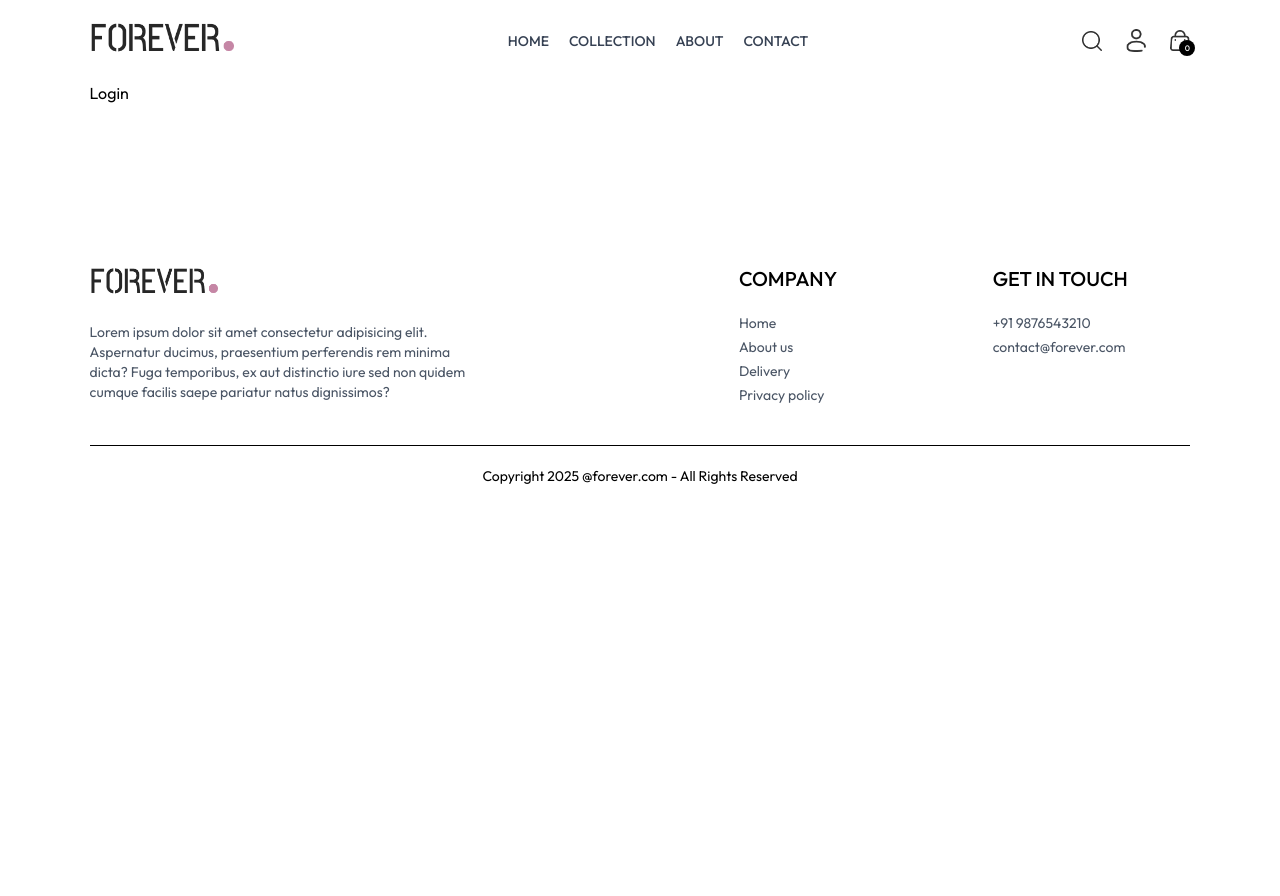
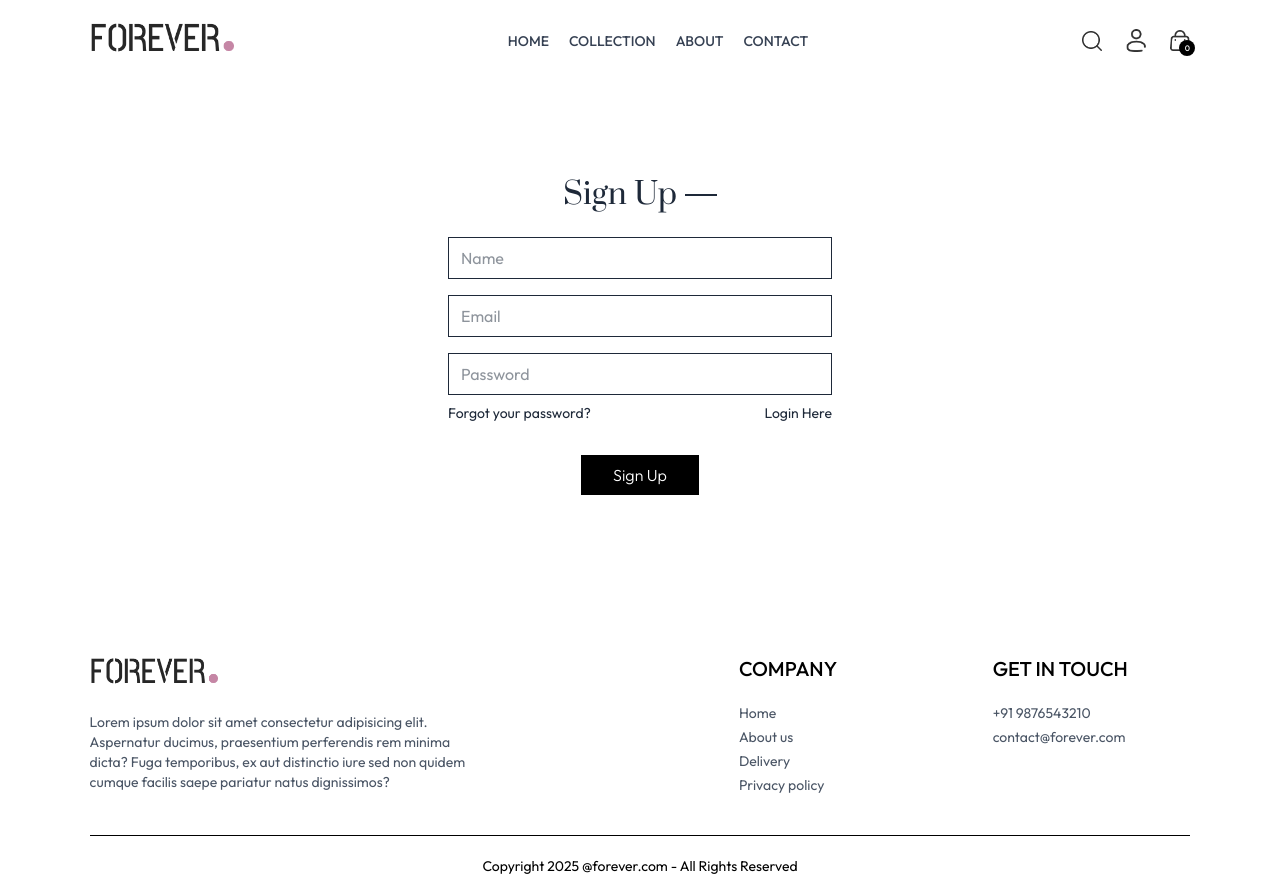
Before and after one commit to shashank2043/e-commerce, a React (Vite) app in the folder frontend/: page /login in a window 1280 px wide. Before the commit the page ends 800 px from the top, so only its background shows below. Built offline with nearby package versions, Linux system fonts and the light colour scheme.

Commit message:
Created Login and Sign Up pages

```diff
--- a/frontend/src/components/Navbar.jsx
+++ b/frontend/src/components/Navbar.jsx
@@ -35,11 +35,13 @@
       <div className="flex items-center gap-6">
         <img onClick={()=>setShowSearch(!showSearch)} src={assets.search_icon} className="w-5 cursor-pointer" alt="" />
         <div className="group relative">
+          <Link to='/login'>
           <img
             src={assets.profile_icon}
             className="w-5 cursor-pointer"
             alt=""
           />
+          </Link>
           <div className="group-hover:block hidden absolute dropdown-menu right-0 pt-4">
             <div className="flex flex-col gap-2 w-36 py-3 px-5 bg-slate-100 text-gray-500 rounded">
               <p className="cursor-pointer hover:text-black ">My Profile</p>
--- a/frontend/src/pages/Login.jsx
+++ b/frontend/src/pages/Login.jsx
@@ -1,8 +1,34 @@
-import React from 'react'
+import React, { useState } from 'react'
 
 const Login = () => {
+
+  const [currentState, setCurrentState] = useState('Sign Up');
+
+  const onSubmitHandler = async (
+    event
+  ) => {
+    event.preventDefault();
+  }
+
   return (
-    <div>Login</div>
+    <form onSubmit={onSubmitHandler} className='flex flex-col items-center w-[90%] sm:max-w-96 m-auto mt-14 gap-4 text-gray-800'>
+      <div className='inline-flex items-center gap-2 mb-2 mt-10'>
+        <p className='prata-regular text-3xl'>{currentState}</p>
+        <hr className='border-none h-[1.5px] w-8 bg-gray-800' />
+      </div>
+      {currentState==='Login'?'':<input type="text" className='w-full px-3 py-2 border border-gray-800' placeholder='Name' required/>}
+      <input type="email" className='w-full px-3 py-2 border border-gray-800' placeholder='Email' required/>
+      <input type="password" className='w-full px-3 py-2 border border-gray-800' placeholder='Password' required/>
+      <div className='w-full flex justify-between text-sm mt-[-8px]'>
+        <p className='cursor-pointer'>Forgot your password?</p>
+        {
+          currentState === 'Login'
+          ? <p onClick={()=>setCurrentState('Sign Up')} className='cursor-pointer'>Create account</p>
+          : <p onClick={()=>setCurrentState('Login')} className='cursor-pointer'>Login Here</p>
+        }
+      </div>
+      <button className='bg-black text-white font-light px-8 py-2 mt-4 cursor-pointer'>{currentState==='Login'?'Sign In':'Sign Up'}</button>
+    </form>
   )
 }
 
--- a/frontend/src/pages/Orders.jsx
+++ b/frontend/src/pages/Orders.jsx
@@ -32,7 +32,7 @@
                   <p className='min-w-2 h-2 rounded-full bg-green-500'></p>
                   <p className='text-sm md:text-base'>Ready to ship</p>
                 </div>
-                <button className='border px-4 py-2 text-sm font-medium rounded-sm'>Track Order</button>
+                <button className='border px-4 py-2 text-sm font-medium rounded-sm cursor-pointer'>Track Order</button>
               </div>
             </div>
           ))
```
